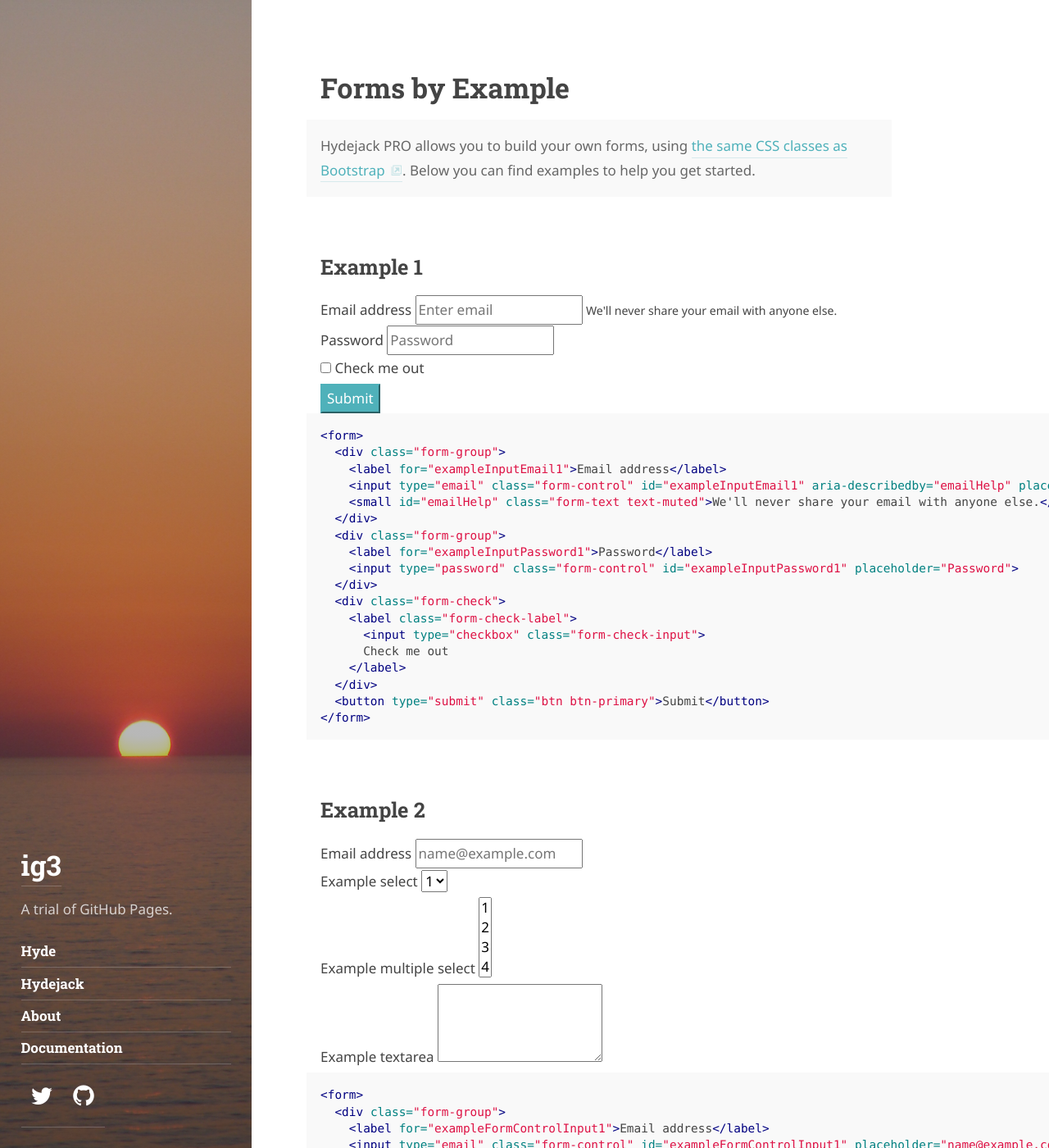
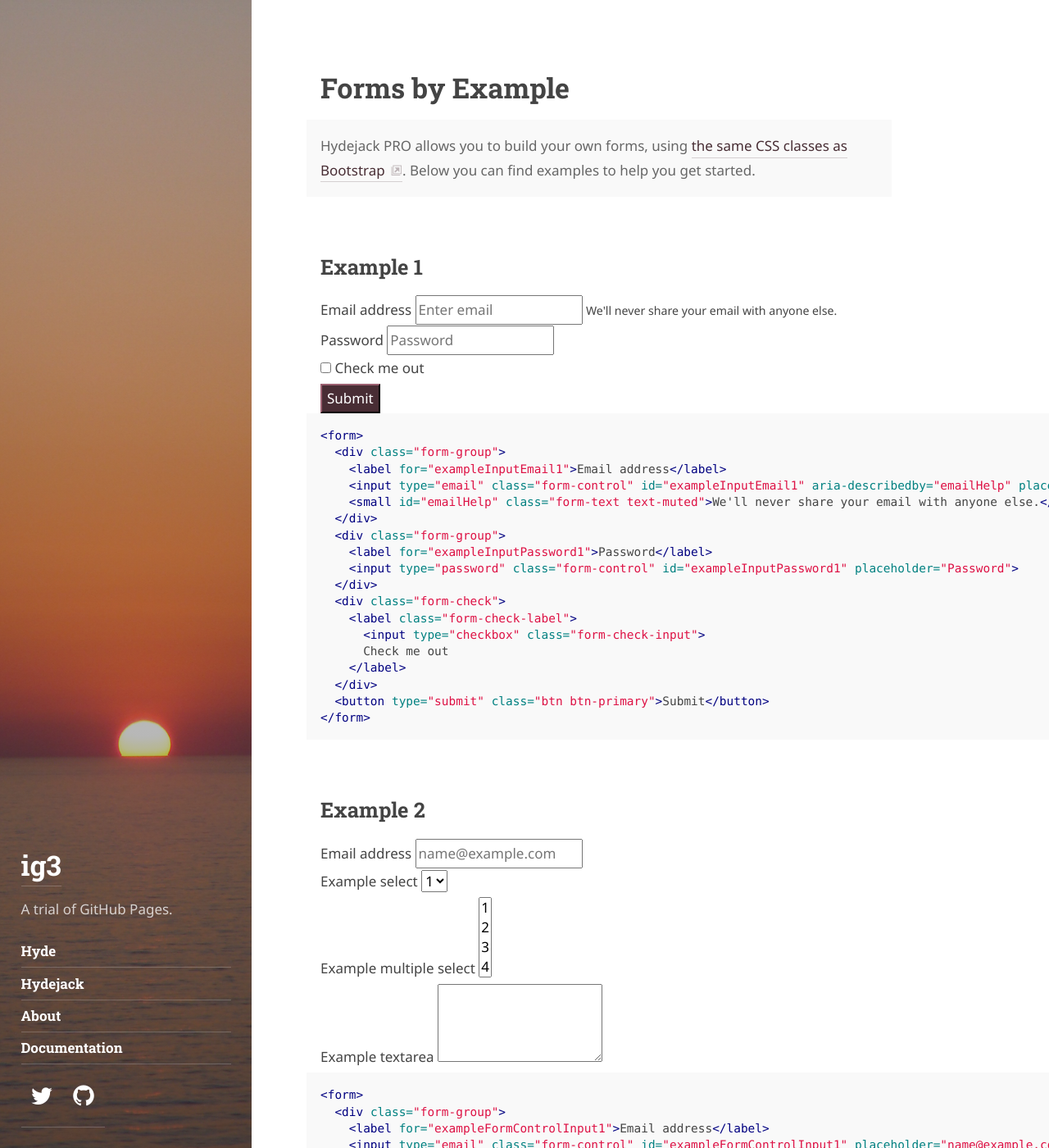
Before and after one commit to ig3/ig3.github.io, a Jekyll site: the page built from forms-by-example.md, in a window 1280 px wide and 1400 px high. Shown: the whole window at 82% size. Built offline with Jekyll 4.4.1, drawn with Linux system fonts in a browser that asks for light colours; some web fonts are replaced.

Commit message:
Change accent color

```diff
--- a/_config.yml
+++ b/_config.yml
@@ -71,7 +71,7 @@ paginate_path:         /page-:num/
 
 # Sidebar image and theme color of the site.
 accent_image:          /assets/img/sidebar-sunset.jpg
-accent_color:          '#4fb1ba'
+accent_color:          '#482D34'
 
 # The string encoding which fonts to fetch from Google Fonts.
 # See: <https://qwtel.com/hydejack/docs/configuration/>
```
